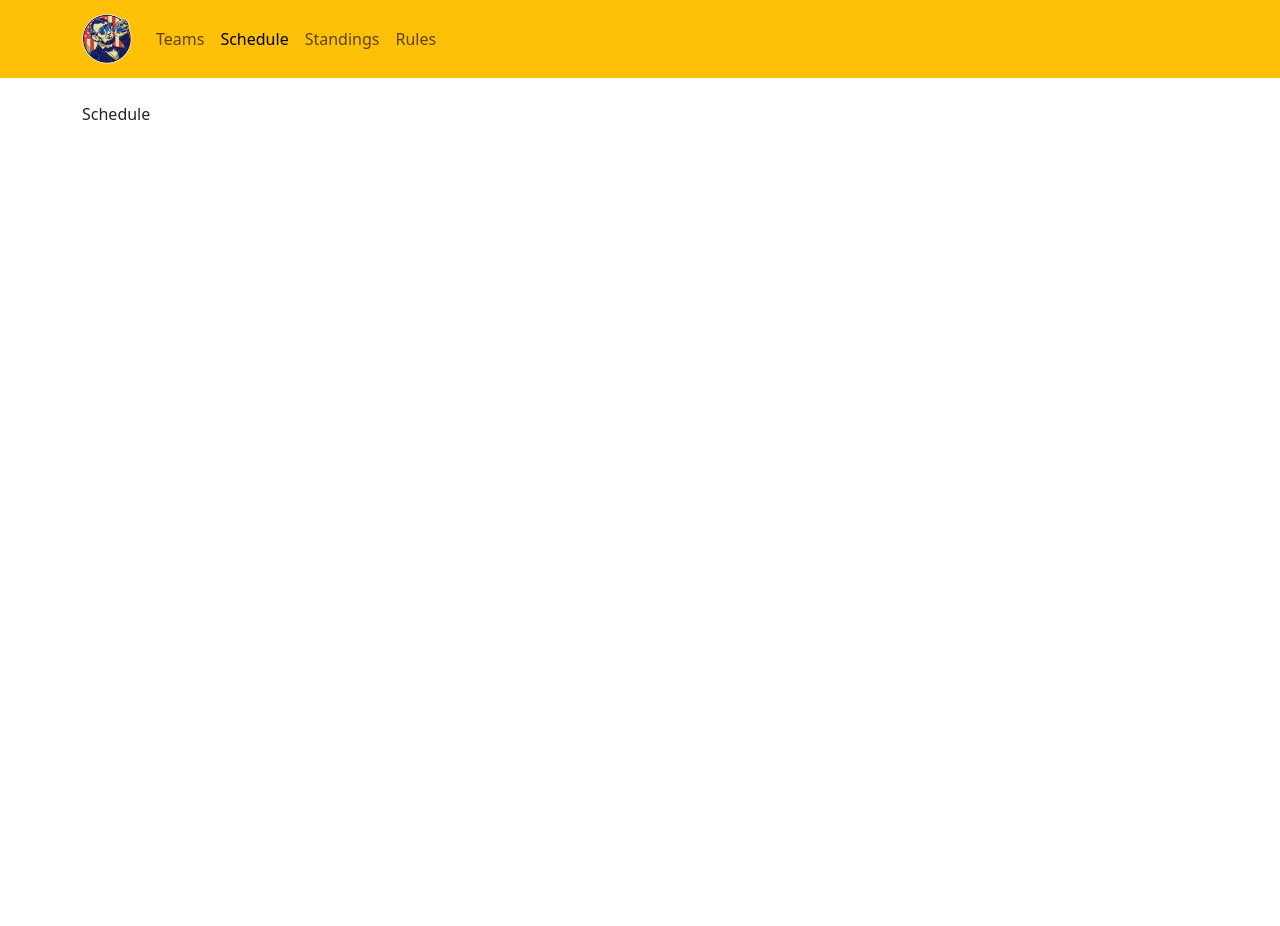
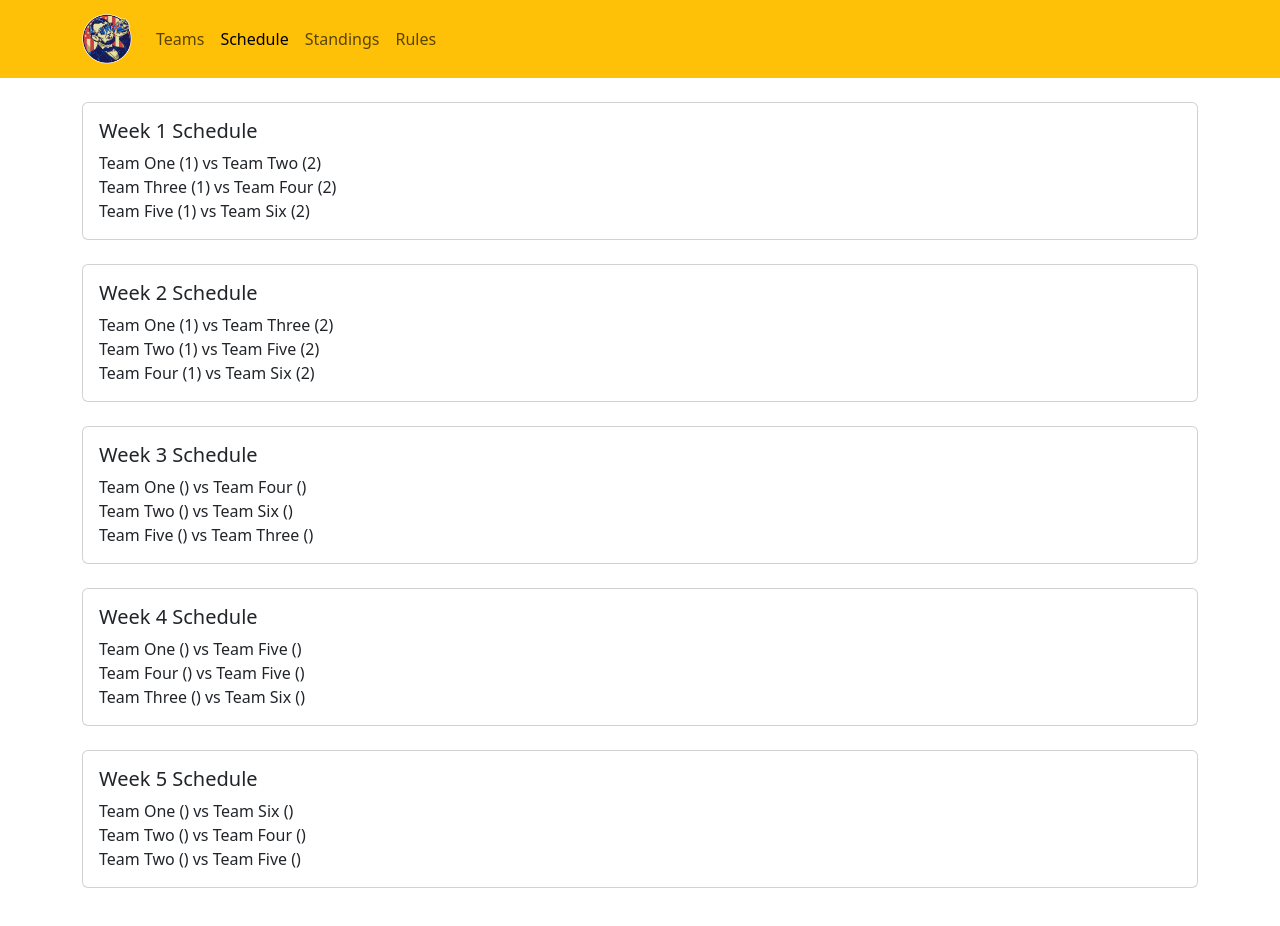
Before and after one commit to ogm7039/abes-cornhole, a Next.js app: page /schedule in a window 1280 px wide. Shown: the top 926 px of the page. Before the commit the page ends 800 px from the top, so only its background shows below. Built offline with nearby package versions, Linux system fonts and the light colour scheme.

Commit message:
Basic outline of schedule

```diff
--- a/src/app/schedule/page.tsx
+++ b/src/app/schedule/page.tsx
@@ -1,17 +1,22 @@
 "use client"
 
 import { useState, useEffect } from "react";
+import ScheduleWeek from "./scheduleWeek";
 
 export default function Schedule() {
-    const scheduleData = {
-        weekOne: [{home: "Team One", away: "Team Two", winner: "Team One", score: "2-1"}, {home: "Team Three", away: "Team Four", winner: "Team Three", score: "2-0"}, {home: "Team Five", away: "Team Six", winner: "Team Six", score: "2-1"}],
-        weekTwo: [{home: "Team One", away: "Team Three", winner: "Team Three", score: "2-1"}, {home: "Team Two", away: "Team Five", winner: "Team Three", score: "2-0"}, {home: "Team Four", away: "Team Six", winner: "Team Six", score: "2-1"}],
-        weekThree: [{home: "Team One", away: "Team Four", winner: null, score: null}, {home: "Team Two", away: "Team Six", winner: null, score: null}, {home: "Team Five", away: "Team Three", winner: null, score: null}],
-        weekFour: [{home: "Team One", away: "Team Five", winner: null, score: null}, {home: "Team Four", away: "Team Five", winner: null, score: null}, {home: "Team Three", away: "Team Six", winner: null, score: null}],
-        weekFive: [{home: "Team One", away: "Team Six", winner: null, score: null}, {home: "Team Two", away: "Team Four", winner: null, score: null}, {home: "Team Two", away: "Team Five", winner: null, score: null}]
-    }
+    const scheduleData = [
+        [{home: "Team One", away: "Team Two", homeScore: "1", awayScore: "2"}, {home: "Team Three", away: "Team Four", homeScore: "1", awayScore: "2"}, {home: "Team Five", away: "Team Six", homeScore: "1", awayScore: "2"}],
+        [{home: "Team One", away: "Team Three", homeScore: "1", awayScore: "2"}, {home: "Team Two", away: "Team Five", homeScore: "1", awayScore: "2"}, {home: "Team Four", away: "Team Six", homeScore: "1", awayScore: "2"}],
+        [{home: "Team One", away: "Team Four", winner: null, score: null}, {home: "Team Two", away: "Team Six", winner: null, score: null}, {home: "Team Five", away: "Team Three", winner: null, score: null}],
+        [{home: "Team One", away: "Team Five", winner: null, score: null}, {home: "Team Four", away: "Team Five", winner: null, score: null}, {home: "Team Three", away: "Team Six", winner: null, score: null}],
+        [{home: "Team One", away: "Team Six", winner: null, score: null}, {home: "Team Two", away: "Team Four", winner: null, score: null}, {home: "Team Two", away: "Team Five", winner: null, score: null}]
+    ]
 
     return(
-        <div> Schedule </div>
+        <>
+      {scheduleData.map((games, index) => (
+        <ScheduleWeek key={index} games={games} weekNumber={index+1} />
+      ))}
+    </>
     );
 }
--- /dev/null
+++ b/src/app/schedule/scheduleWeek.tsx
@@ -0,0 +1,28 @@
+import Card from 'react-bootstrap/Card';
+
+type ScheduleWeekProps = {
+    games: {
+      home: string;
+      away: string;
+      homeScore: string | null;
+      awayScore: string | null;
+    }[];
+    weekNumber: number;
+  };
+
+export default function ScheduleWeek({ games, weekNumber }: ScheduleWeekProps) {
+    return (
+      <Card className="mb-4">
+        <Card.Body>
+            <Card.Title>Week {weekNumber} Schedule</Card.Title>
+            <Card.Text>
+                {games.map((game, i) => (
+                    <div key={i}>
+                        {game.home} ({game.homeScore}) vs {game.away} ({game.awayScore})
+                    </div>
+                ))}
+            </Card.Text>
+        </Card.Body>
+      </Card>
+    );
+  }
```
